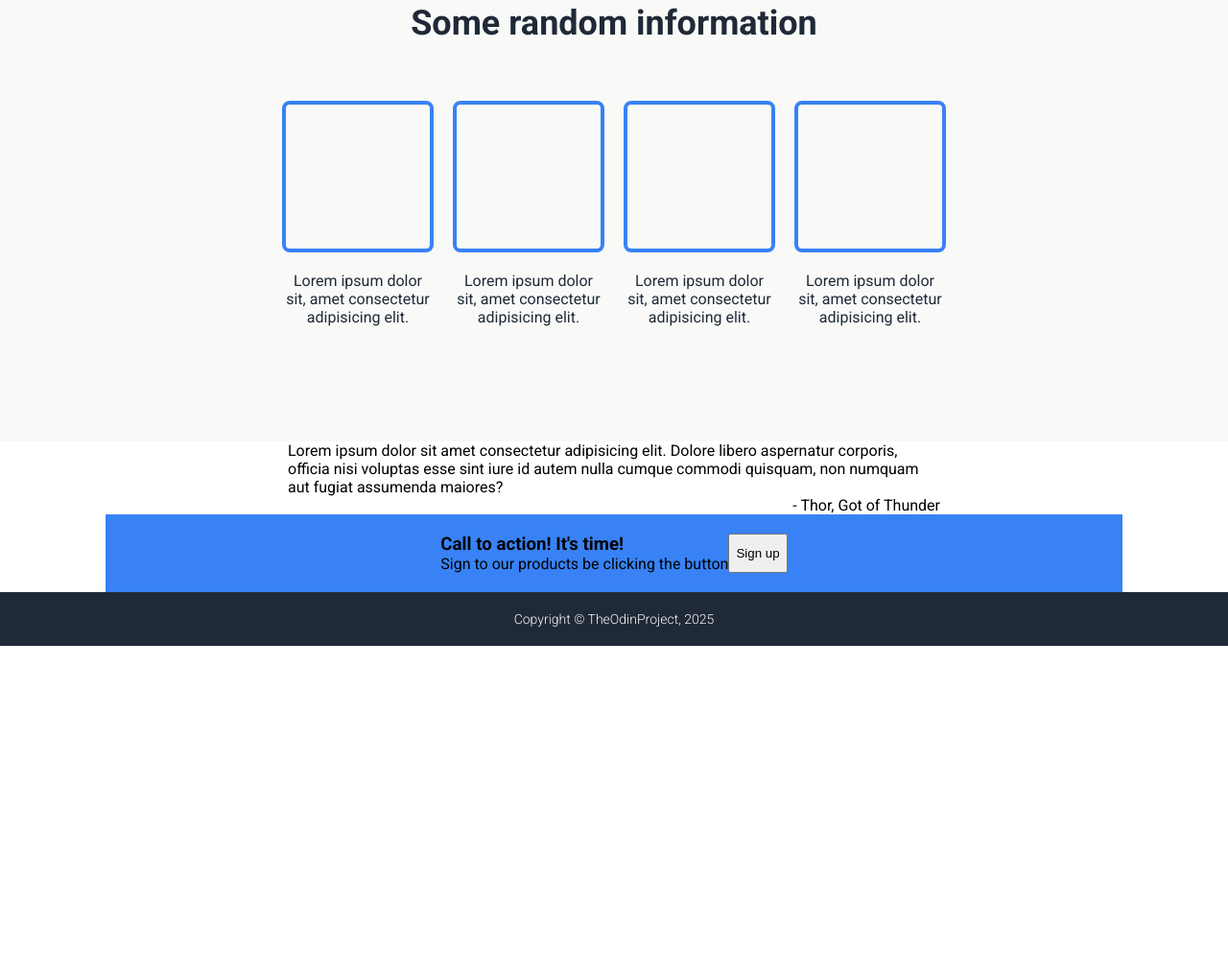
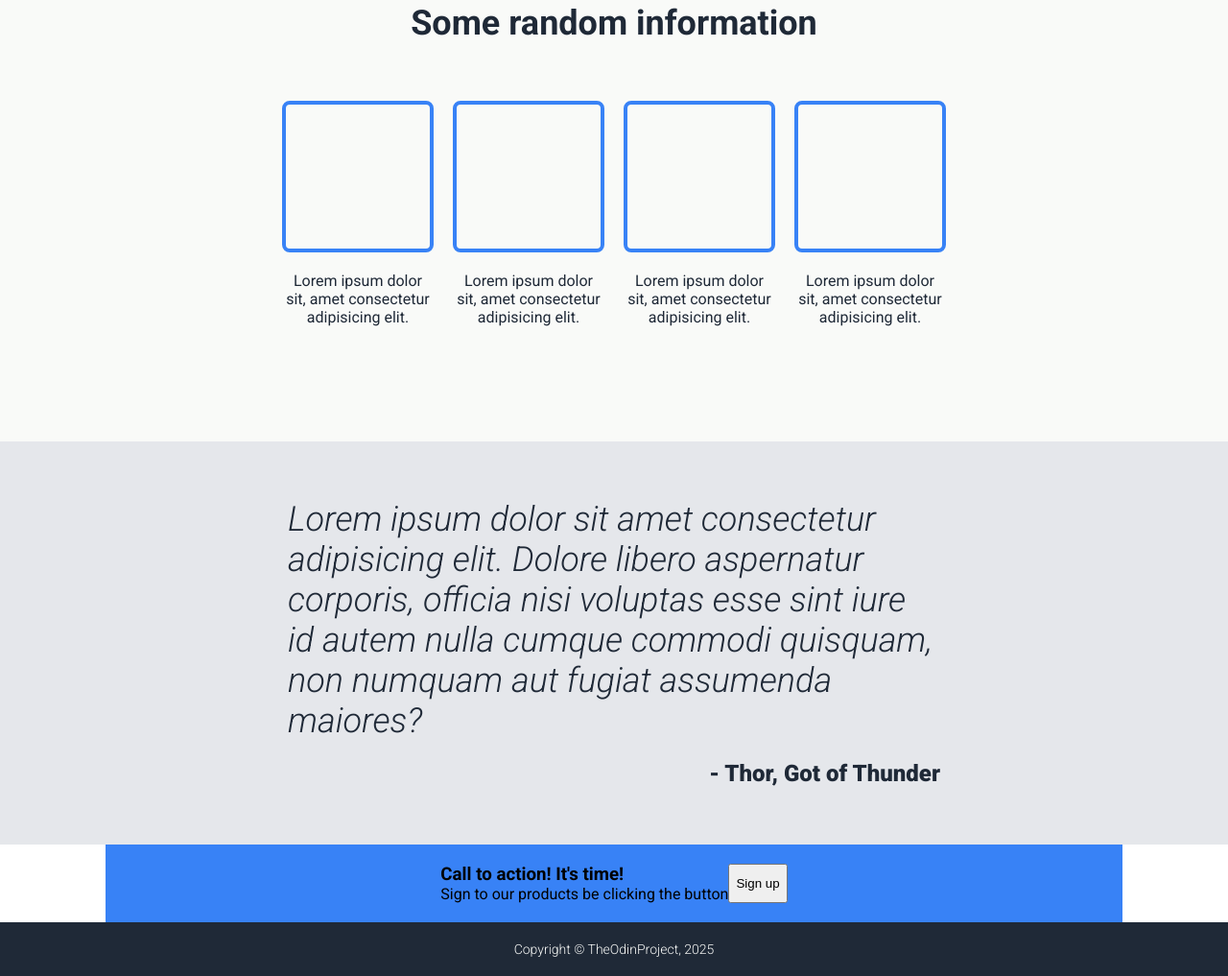
Before and after one commit to dimaspirit/odin-landing-page, a plain HTML site: page index.html in a window 1280 px wide. Shown: the part 513-1530 px from the top of the page at 96% size. Before the commit the page ends 1186 px from the top, so only its background shows below. Drawn offline with Linux system fonts and the light colour scheme.

Commit message:
feat: Style testimonials section

```diff
--- a/styles.css
+++ b/styles.css
@@ -126,11 +126,26 @@ a {
 }
 
 /** TESTIMONIALS **/
+.testimonials {
+  padding: 60px 0;
+  background-color: #e5e7eb;
+}
 .testimonials .container {
   max-width: 680px;
 }
 
+.testimonial-text {
+  font-size: 36px;
+  font-weight: 300;
+  font-style: italic;
+  color: #1f2937;
+}
+
 .testimonial-sign {
+  font-size: 24px;
+  font-weight: 900;
+  color: #1f2937;
+  padding-top: 20px;
   text-align: right;
 }
 
```
